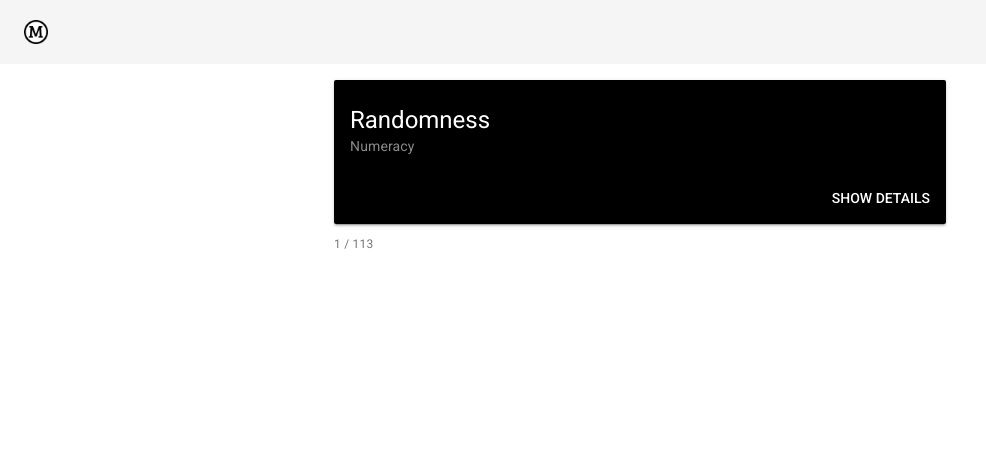
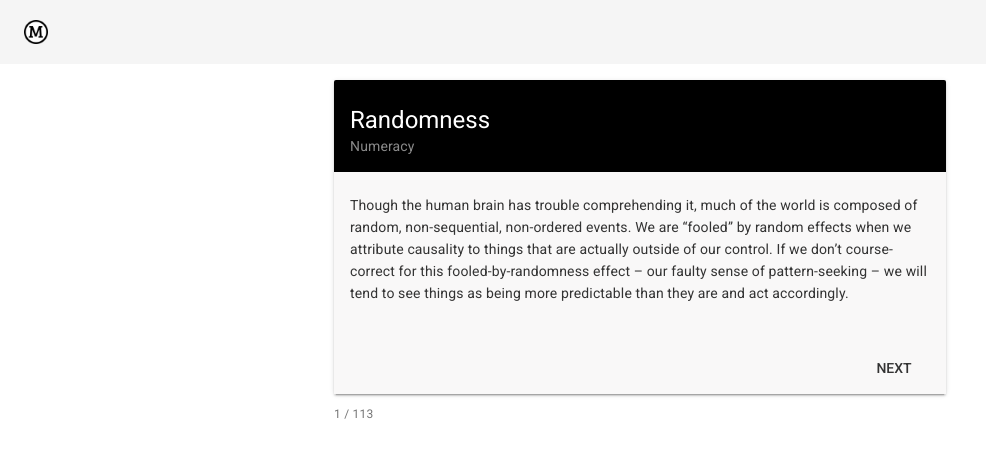
Before and after one commit to kiwicopple/mentalmodels, a Vue app: page / in a window 1280 px wide. Shown: the top 458 px of the page, without its empty margins (0-986 px from the left). Built offline with nearby package versions, Linux system fonts and the light colour scheme.

Commit message:
show immediately

```diff
--- a/src/App.vue
+++ b/src/App.vue
@@ -31,7 +31,7 @@
       <md-content>
         <h3 class="md-caption">About</h3>
         <p>Mental models are "core concepts". They unchanging fundamentals for a particular subject.<br> Learning these concepts will give you a better comprehension of the world and help you make rational decisions.</p>
-        <p>This app is a list of 113 mental models, grouped into 8 color-coded categories. It will randomly show one mental model as a "flash card", with the description on the "back".</p>
+        <p>This app is a list of 113 mental models, grouped into 8 color-coded categories. The models are shuffled in a randome order.</p>
         <p>Try to do a few each day. Spaced repetition will help you remember. If you are using a mobile you can add this page to your homescreen and use it offline.</p>
       </md-content>
 
@@ -72,12 +72,11 @@
                 <div class="md-subhead">{{currentModel.category}}</div>
               </md-card-header-text>
             </md-card-header>
-            <md-card-content v-show="showDescription" class="description">
+            <md-card-content class="description">
                {{currentModel.description}}
              </md-card-content>
-            <md-card-actions>
-              <md-button @click="nextModel()"  v-show="showDescription" class="btn-next">Next</md-button>
-              <md-button @click="showDetails()" v-show="!showDescription">Show details</md-button>
+            <md-card-actions class="actions">
+              <md-button @click="nextModel()"  class="btn-next">Next</md-button>
             </md-card-actions>
           </md-card>
 
@@ -233,10 +232,10 @@ export default {
     background: #E91E63 !important;
     color: white !important;
   }
-  .md-card.show-description {
+  .description, .actions {
     background: #f9f8f8 !important;
     color: #333 !important;
-    .md-title, .md-subhead, .btn-next {
+    .md-button {
       color: #333 !important;
     }
   }
```
